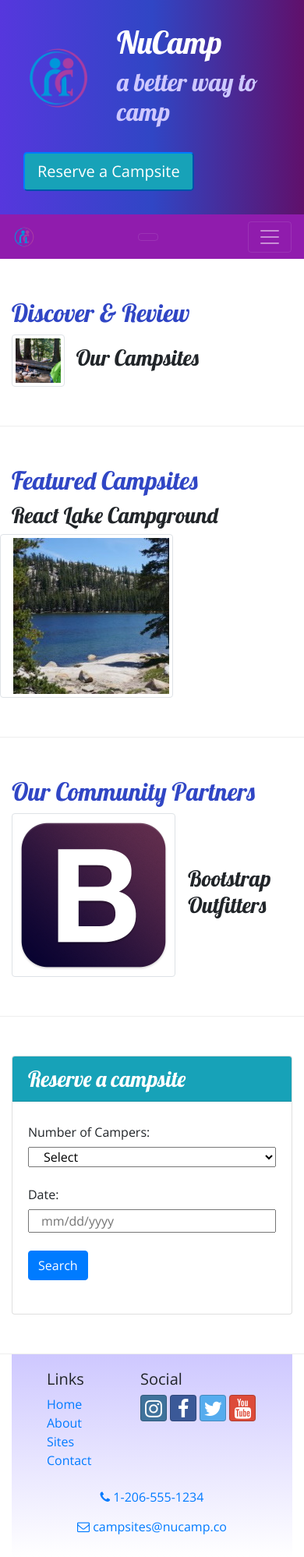
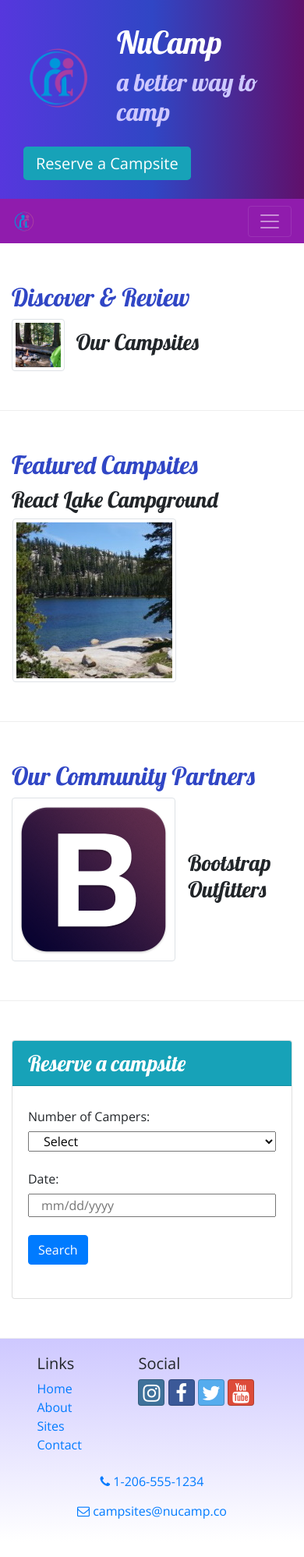
Before and after one commit to mayfiete/nucamp, a website: page nucampsite/index.html in a window 390 px wide. Shown: the whole page at 78% size. Drawn offline with nearby package versions, Linux system fonts and the light colour scheme.

Commit message:
feat: fix html errors in the index.html page

```diff
--- a/nucampsite/index.html
+++ b/nucampsite/index.html
@@ -23,16 +23,15 @@
     <header class="jumbotron jumbotron-fluid">
         <div class="row">
             <div class="col-4 col-sm-3 col-md-2 align-self-center">
-                <img src="img/logo.png" class="img-fluid" />
+                <img src="img/logo.png" class="img-fluid" alt="NuCamp logo" />
             </div>
             <div class="col">
                 <h1>NuCamp</h1>
                 <h2>a better way to camp</h2>
             </div>
             <div class="col-md-4 col-xl-2 align-right mt-4">
-                <a href="#reserveForm">
-                    <button class="btn-primary bg-info text-white btn-lg">Reserve a Campsite</button>
-                </a>
+                <a class="btn-primary bg-info text-white btn-lg" href="#reserveForm">Reserve a Campsite</a>
+
             </div>
         </div>
 
@@ -40,10 +39,8 @@
 
     <nav class="navbar navbar-expand-sm navbar-dark sticky-top">
         <div class="container">
-            <a class="navbar-brand" href="#"><img src="img/logo.png" height="30" width="30" /></a>
+            <a class="navbar-brand" href="#"><img src="img/logo.png" height="30" width="30" alt="NuCamp mini-logo" /></a>
             <button class="navbar-toggler" type="button" data-toggle="collapse" data-target="#nucampNavbar">
-            <button class="navbar-toggler" type="button"
-            data-toggle="collapse" datra-target="#nucampNavbar">
                 <span class="navbar-toggler-icon"></span>
             </button>
             <div class="collapse navbar-collapse" id="nucampNavbar">
@@ -72,7 +69,8 @@
                 <p class="d-none d-sm-block ">Explore our growing database of curated campsites and leave your own reviews!</p>
             </div>
         </div>
-
+    </div>
+    <div class="container">
         <div class="row row-content align-items-center">
             <div class="col-sm-4 col-md-3">
                 <h2>Featured Campsites</h2>
@@ -81,13 +79,15 @@
                 <h3>React Lake Campground</h3>
                 <p class="d-none d-sm-block">Nestled in the foothills of the Chrome Mountains, this campground on the shores of the pristine React Lake is a favorite for fly fishers.</p>
             </div>
-            <div class="media">
-                <div class="pl-3 d-flex mr-3 img-thumbnail">
-                    <img src="img/react-lake-thumb.jpg" />
+            <div class="media pl-3">
+                <div class="d-flex mr-3 img-thumbnail">
+                    <img src="img/react-lake-thumb.jpg" alt="react lake thumbnail"/>
                 </div>
             </div>
         </div>
+    </div>
 
+    <div class="container">
         <div class="row row-content align-items-center">
             <div class="col-sm-4 order-sm-last col-md-3">
                 <h2 class="text-sm-right">Our Community Partners</h2>
@@ -102,13 +102,15 @@
                 </div>
             </div>
         </div>
+    </div>
+    <div class="container">
         <div class="row row-content">
             <div class="col-sm-6 mx-auto">
                 <div class="card">
                     <h3 class="card-header bg-info text-white">Reserve a campsite</h3>
                     <div class="card-body">
                         <form id="reserveForm">
-                            <dl class="row form-group">
+                            <div class="row form-group">
                                 <!--<dt class="col-6">Number of Campers</dt> -->
                                 <label for="numCampers" class="col-sm-6 col-form-label">Number of Campers:</label>
                                 <div class="col">
@@ -122,19 +124,20 @@
                                         <option value="6">6</option>
                                     </select>
                                 </div>
-                            </dl>
-                            <dl class="row form-group">
+                            </div>
+                            <div class="row form-group">
                                 <!--<dt class="col-6">Number of Campers</dt> -->
                                 <label for="date" class="col-sm-6 col-form-label">Date:</label>
                                 <div class="col">
                                     <input name="date" id="date" placeholder="mm/dd/yyyy" class="col"/>
 
                                 </div>
-                            </dl>
-                            <d1 class="row col col-form-label form-group">
-                                <button for="search" class="btn btn-primary" type="submit">Search</button>
-                            </d1>
+                            </div>
+                            <div class="row col col-form-label form-group">
+                                <button class="btn btn-primary" type="submit">Search</button>
+                            </div>
                         </form>
+                    </div>
                 </div>
 
             </div>
@@ -153,7 +156,7 @@
                         <li><a href="#">Contact</a></li>
                     </ul>
                 </div>
-                <div class="col-6 col-sm-5" text-center>
+                <div class="col-6 col-sm-5">
                     <h5>Social</h5>
                     <a class="btn btn-social-icon btn-instagram" href="http://instagram.com/"><i class="fa fa-instagram"></i></a>
                     <a class="btn btn-social-icon btn-facebook" href="http://facebook.com/"><i class="fa fa-facebook"></i></a>
```
